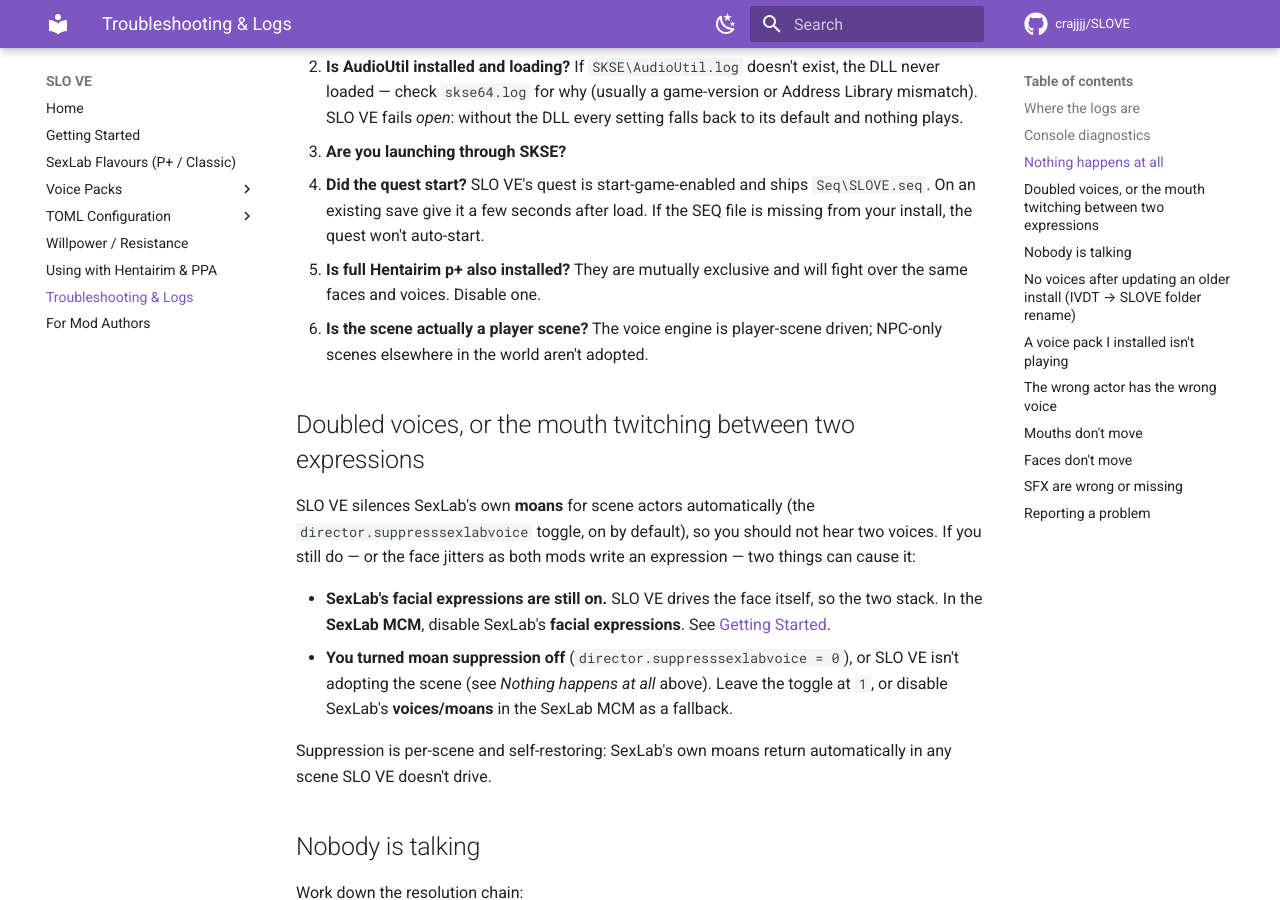
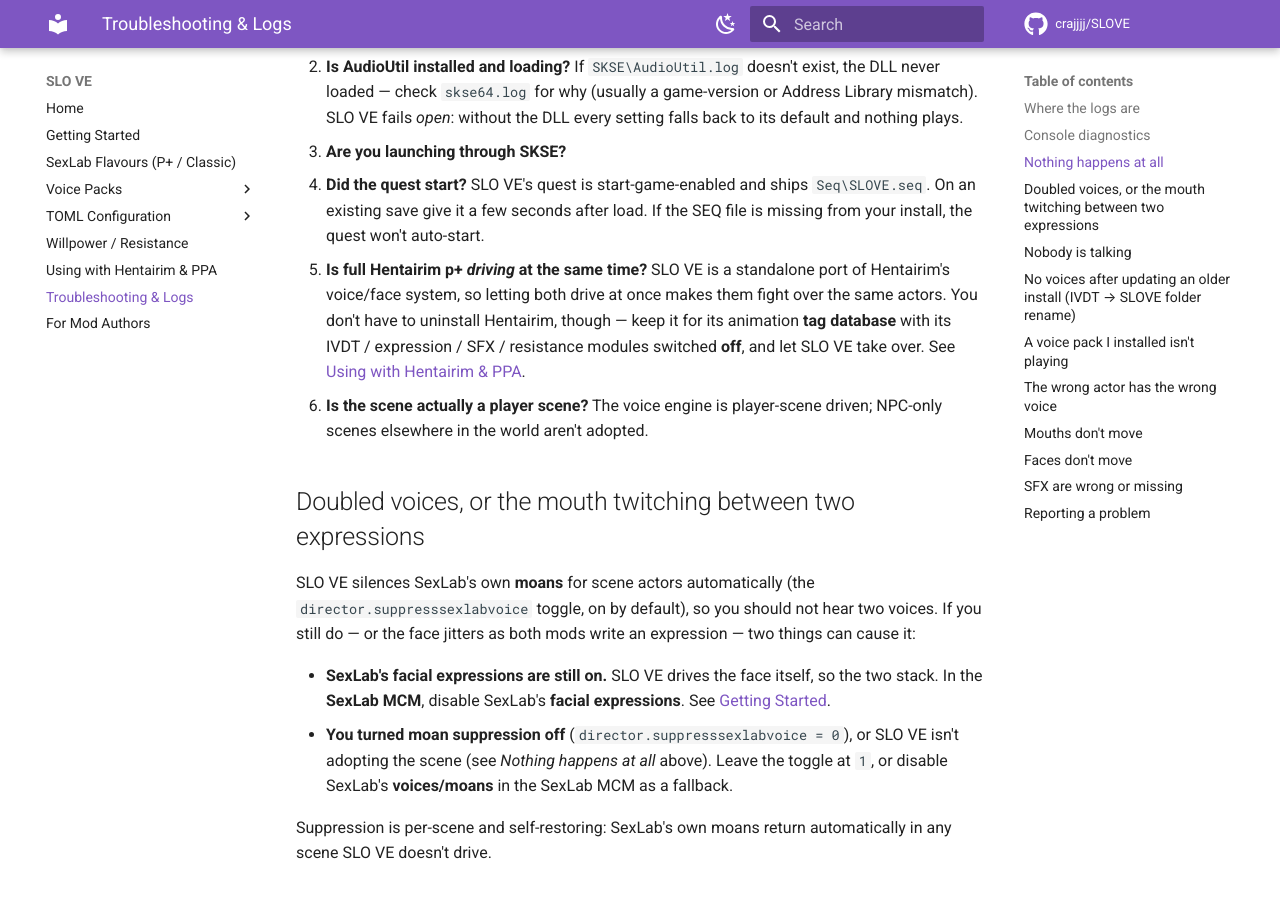
Before and after one commit to crajjjj/SLOVE, an MkDocs documentation site: the page built from docs/troubleshooting.md, in a window 1280 px wide and 900 px high, scrolled down 1747 px. Built offline with MkDocs 1.6.1 and Material for MkDocs 9.7.7, drawn with Linux system fonts in a browser that asks for light colours; comment, search, counter and statistics services are not loaded.

Commit message:
docs: soften the Hentairim p+ "mutually exclusive" troubleshooting line
Both DRIVING at once is the actual conflict - Hentairim can stay installed as a
tag source with its IVDT/expression/SFX/resistance modules off. Link the dedicated
"Using with Hentairim & PPA" page instead of the blunt "disable one".

```diff
--- a/docs/troubleshooting.md
+++ b/docs/troubleshooting.md
@@ -49,7 +49,7 @@
 2. **Is AudioUtil installed and loading?** If `SKSE\AudioUtil.log` doesn't exist, the DLL never loaded — check `skse64.log` for why (usually a game-version or Address Library mismatch). SLO VE fails *open*: without the DLL every setting falls back to its default and nothing plays.
 3. **Are you launching through SKSE?**
 4. **Did the quest start?** SLO VE's quest is start-game-enabled and ships `Seq\SLOVE.seq`. On an existing save give it a few seconds after load. If the SEQ file is missing from your install, the quest won't auto-start.
-5. **Is full Hentairim p+ also installed?** They are mutually exclusive and will fight over the same faces and voices. Disable one.
+5. **Is full Hentairim p+ *driving* at the same time?** SLO VE is a standalone port of Hentairim's voice/face system, so letting both drive at once makes them fight over the same actors. You don't have to uninstall Hentairim, though — keep it for its animation **tag database** with its IVDT / expression / SFX / resistance modules switched **off**, and let SLO VE take over. See [Using with Hentairim & PPA](hentairim-and-ppa.md).
 6. **Is the scene actually a player scene?** The voice engine is player-scene driven; NPC-only scenes elsewhere in the world aren't adopted.
 
 ## Doubled voices, or the mouth twitching between two expressions
```
